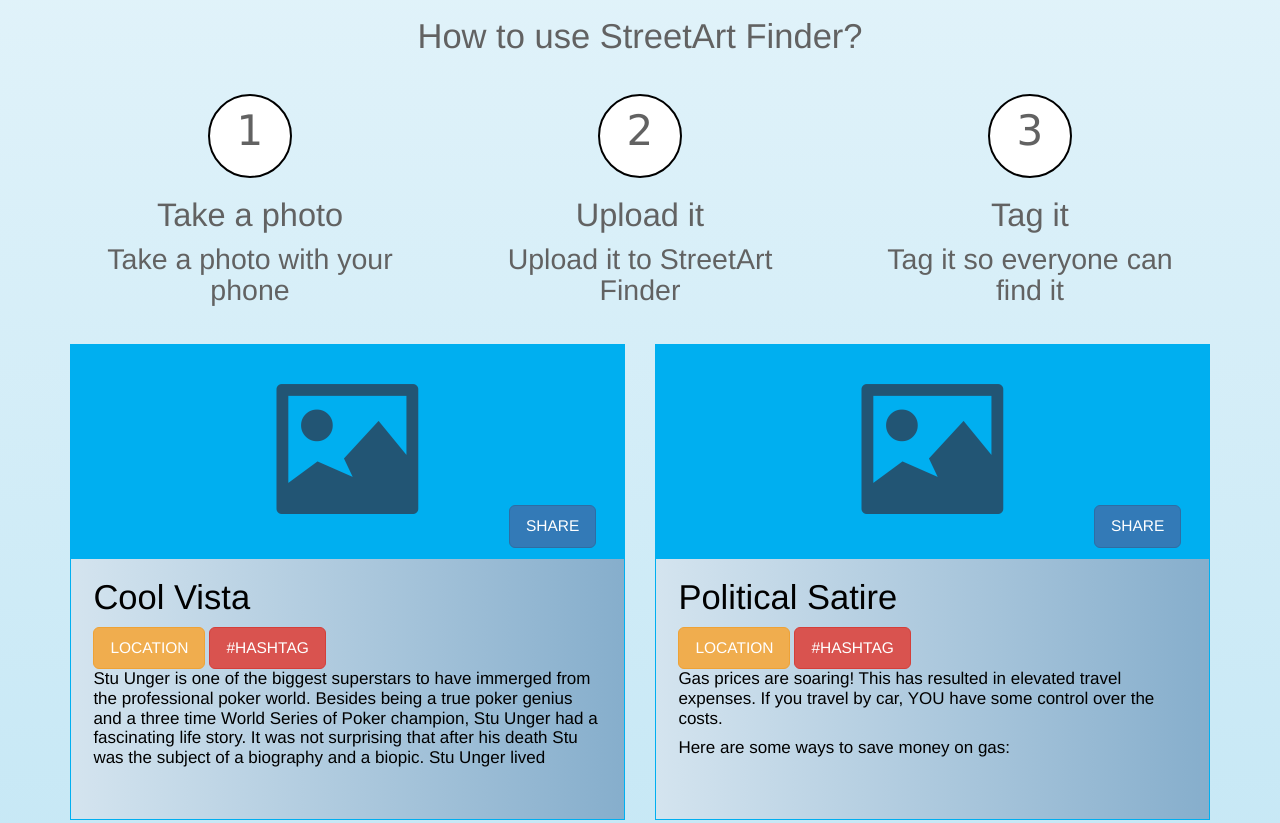
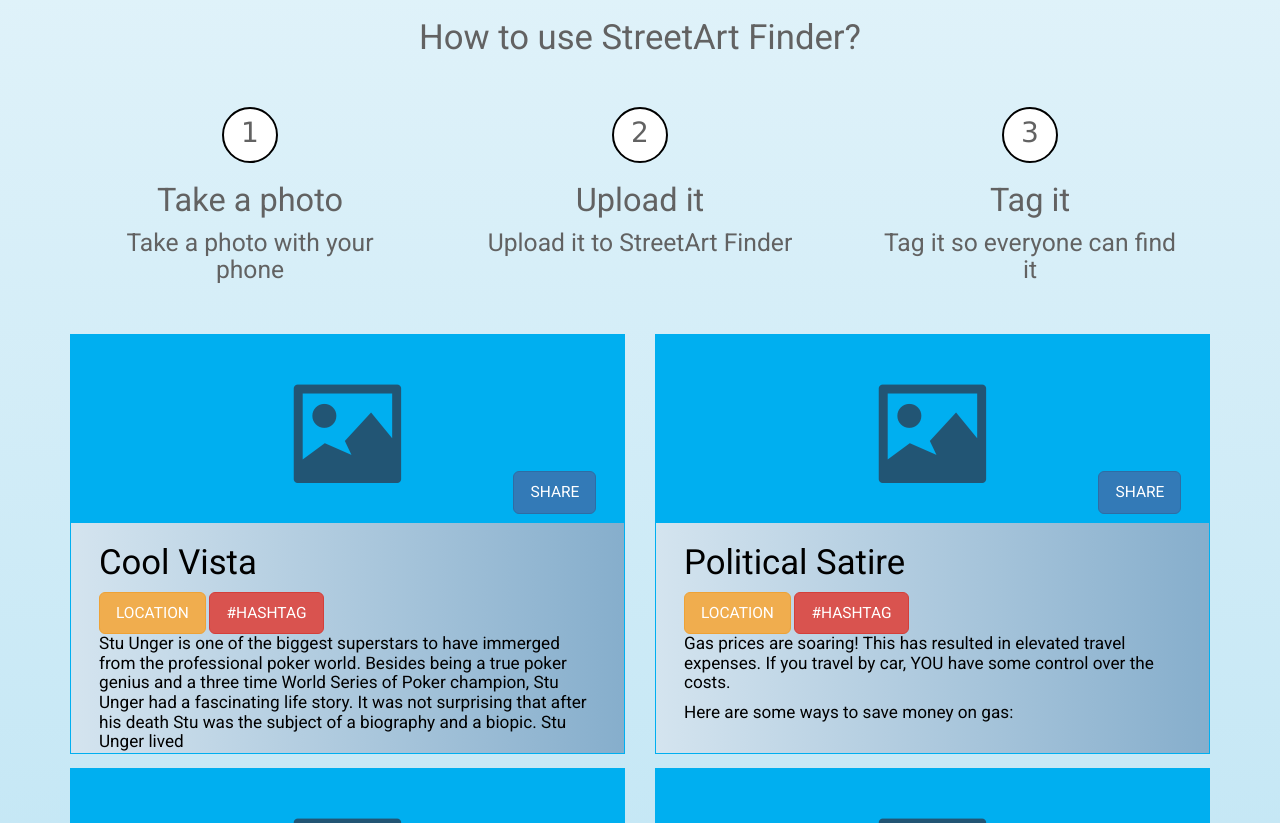
Before and after one commit to Avi8tor99/bootstrap_WebApp, a plain HTML site: page index.html in a window 1280 px wide. Shown: the part 1007-1830 px from the top of the page. Drawn offline with nearby package versions, Linux system fonts and the light colour scheme; files whose address does not match are found by name.

Commit message:
set font sizes and widths

```diff
--- a/index.html
+++ b/index.html
@@ -87,24 +87,24 @@
 			<section class="col-xs-4 col-sm-4 col-md-4 box" >
 				<div class="circle number">1</div>
 				<h2 class="visible-md visible-lg" >Take a photo</h2>
-				<h4>Take a photo with your phone</h3>
+				<h4 >Take a photo with your phone</h4>
 
 			</section> <!--end of section1-->
 			<section class="col-xs-4 col-sm-4 col-md-4 box">
 				<div class="circle number" >2</div>
 				<h2 class="visible-md visible-lg">Upload it</h2>
-				<h4>Upload it to StreetArt Finder</h3>
+				<h4>Upload it to StreetArt Finder</h4>
 
 			</section> <!--end of section1-->
 			<section class="col-xs-4 col-sm-4 col-md-4 box">
 				<div class="circle number" >3</div>
 				<h2 class="visible-md visible-lg">Tag it</h2>
-				<h4>Tag it so everyone can find it</h3>
+				<h4>Tag it so everyone can find it</h4>
 
 			</section> <!--end of section1-->
 
 		</div> <!--end of row2-->
-		<div class="row top-buffer20" >
+		<div class="row" >
 			<article class="col-xs-6 col-sm-6 col-md-6" >
 				<div class="article-content-box" >
 					<header class="box">
--- a/styles/scss/custom/_base.scss
+++ b/styles/scss/custom/_base.scss
@@ -4,10 +4,10 @@ html {
 
 body{
 	color: $dark-color;
-	max-width: 1280px;
-	font-style: $base-font-stack;
+	max-width: $max-screen-size;
 	line-height: 1.4em;
 
+	font-family: $base-font-stack;
 	background: rgb(254,255,255);
 	background: -moz-linear-gradient(top, rgba(254,255,255,1) 0%, rgba(221,241,249,1) 35%, rgba(160,216,239,1) 100%);
 	background: -webkit-linear-gradient(top, rgba(254,255,255,1) 0%,rgba(221,241,249,1) 35%,rgba(160,216,239,1) 100%);
@@ -17,7 +17,7 @@ body{
 
 
 h1 {
-	@include fluid-type(font-size, $min-screen-size, $max-screen-size, 18px, 36px);
+	@include fluid-type(font-size, $min-screen-size, $max-screen-size, 20px, 36px);
 }
 
 h2 {
@@ -29,11 +29,11 @@ h3 {
 }
 
 h4 {
-	@include fluid-type(font-size, $min-screen-size, $max-screen-size, 12px, 30px);
+	@include fluid-type(font-size, $min-screen-size, $max-screen-size, 10px, 26px);
 }
 
 p{
-	@include fluid-type(font-size, $min-screen-size, $max-screen-size, 6px, 18px);
+	@include fluid-type(font-size, $min-screen-size, $max-screen-size, 8px, 18px);
 }
 
 
@@ -42,8 +42,9 @@ button {
 }
 
 .number {
-   font: $number-font-size $number-font-stack;
-   display: inline-block;
+	line-height: 1;
+	font-family: $number-font-stack;
+	display: inline-block;
 }
 
 input, textarea, button {
--- a/styles/scss/custom/_components.scss
+++ b/styles/scss/custom/_components.scss
@@ -48,8 +48,19 @@
 article{
 
 	margin: 0 0 1em 0;
+	//@include fluid-type(padding-top padding-right padding-bottom padding-left, 20em, 70em, 1em, 2em);
+
+	.article-content-box{
+		height: 30em;
+		border: 1px solid $primary-color;
+
+		.glyphicon {
+			@include fluid-type(font-size, $min-screen-size, $max-screen-size, 4em, 60em);
+		}
+	}
 
 	header{
+		@include fluid-type(padding-bottom padding-top, 20em, 70em, 2em, 4em);
 		height: 45%;
 		display:inline-block;
 		position:relative;
@@ -61,33 +72,24 @@ article{
 		}
 	}
 
-	/*p{
-		padding-top: .5em;
-	} */
-}
-
-.article-content-box{
-	height: 34em;
-	border: 1px solid $primary-color;
-
-	.glyphicon {
-		@include fluid-type(font-size, $min-screen-size, $max-screen-size, 50px, 150px);
-	}
-}
-
 	.article-body{
-
 		height: 55%;
+		@include fluid-type(padding-right padding-left, 20em, 70em, 1em, 2em);
 		margin: 0 auto;
 		color: #000;
 		overflow: hidden;
-	padding:0 1.6em 0 1.6em ;
 		background: rgb(212,228,239);
 		background: -moz-linear-gradient(left, rgba(212,228,239,1) 0%, rgba(134,174,204,1) 100%);
 		background: -webkit-linear-gradient(left, rgba(212,228,239,1) 0%,rgba(134,174,204,1) 100%);
 		background: linear-gradient(to right, rgba(212,228,239,1) 0%,rgba(134,174,204,1) 100%);
 		filter: progid:DXImageTransform.Microsoft.gradient( startColorstr='#d4e4ef', endColorstr='#86aecc',GradientType=1 );
 	}
+
+
+
+
+}
+
 
 .carousel,
 .item,
--- a/styles/scss/custom/_sections.scss
+++ b/styles/scss/custom/_sections.scss
@@ -38,6 +38,7 @@
 	}
 
 	.right-content{
+		margin-right: 5%;
 		width: 40%;
 	}
 }
--- a/styles/scss/custom/_shapes.scss
+++ b/styles/scss/custom/_shapes.scss
@@ -1,6 +1,6 @@
 .box{
 	//background:$primary-color;
-	padding:2em;
+	 @include fluid-type(padding, $min-screen-size, $max-screen-size, 3em, 2em);
 	//margin:0 auto;
 	//border:1px solid #eeeeee;
 
@@ -32,5 +32,5 @@
 	//color: #0000f2;
 	border: 2px solid black;
 	text-align: center;
-	font-size:3em;
+	font-size:2em;
 }
```
Also changed, not shown: styles/custom.css, 1 other file. Lines whose indentation alone changed are shown as unchanged.
